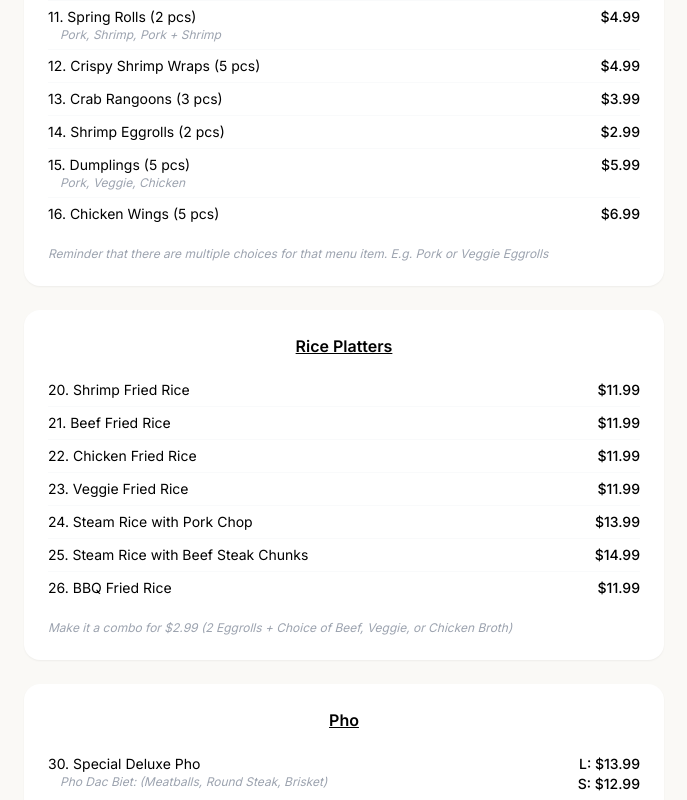
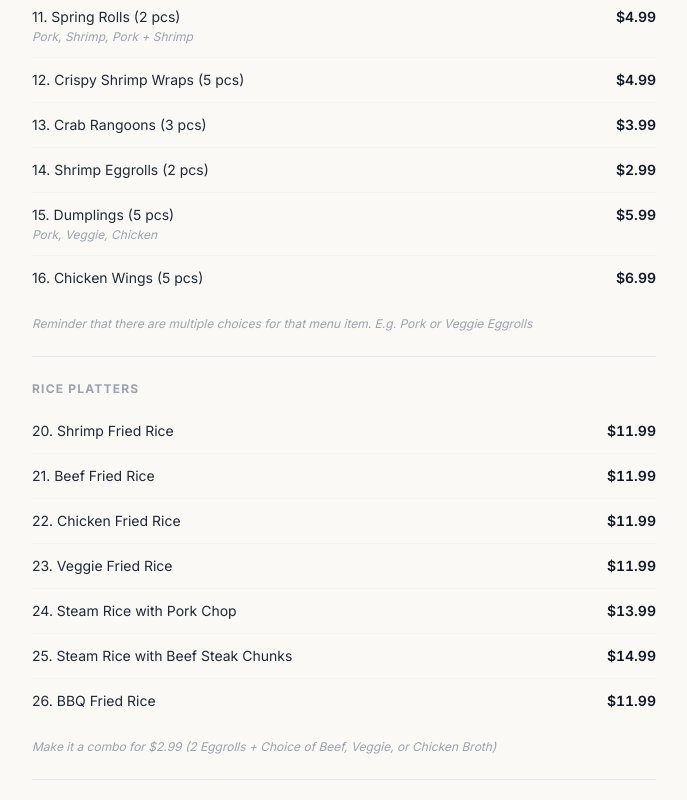
Before and after one commit to Ngope/GoshenNoodle, a Next.js app: page /menu in a window 1280 px wide. Shown: the part 440-1240 px from the top of the page, without its empty margins (296-983 px from the left). Built offline with nearby package versions, Linux system fonts and the light colour scheme; a web font is replaced by a local one.

Commit message:
fix menu

```diff
--- a/src/app/components/Menu.js
+++ b/src/app/components/Menu.js
@@ -1,25 +1,25 @@
 function Item({ name, note, price }) {
   return (
-    <li className="flex justify-between items-start py-1.5 border-b border-gray-50 last:border-0">
+    <li className="flex justify-between items-start py-3 border-b border-gray-100 last:border-0">
       <div>
-        <p className="text-sm">{name}</p>
-        {note && <p className="text-xs text-gray-400 italic pl-3">{note}</p>}
+        <p className="text-sm text-gray-800">{name}</p>
+        {note && <p className="text-xs text-gray-400 italic mt-0.5">{note}</p>}
       </div>
-      <span className="text-sm font-medium ml-4 shrink-0">{price}</span>
+      <span className="text-sm font-semibold ml-6 shrink-0 tabular-nums text-gray-900">{price}</span>
     </li>
   );
 }
 
 function ItemSized({ name, note, large, small }) {
   return (
-    <li className="flex justify-between items-start py-1.5 border-b border-gray-50 last:border-0">
+    <li className="flex justify-between items-start py-3 border-b border-gray-100 last:border-0">
       <div>
-        <p className="text-sm">{name}</p>
-        {note && <p className="text-xs text-gray-400 italic pl-3">{note}</p>}
+        <p className="text-sm text-gray-800">{name}</p>
+        {note && <p className="text-xs text-gray-400 italic mt-0.5">{note}</p>}
       </div>
-      <div className="text-right ml-4 shrink-0">
-        <p className="text-sm font-medium">L: {large}</p>
-        <p className="text-sm font-medium">S: {small}</p>
+      <div className="text-right ml-6 shrink-0">
+        <p className="text-xs font-semibold tabular-nums text-gray-900">L: {large}</p>
+        <p className="text-xs font-semibold tabular-nums text-gray-500">S: {small}</p>
       </div>
     </li>
   );
@@ -27,8 +27,8 @@ function ItemSized({ name, note, large, small }) {
 
 function Category({ title, note, children }) {
   return (
-    <div className="bg-white rounded-2xl shadow-sm p-6">
-      <h3 className="text-center font-semibold underline mb-4">{title}</h3>
+    <div className="py-6 border-b border-gray-200 last:border-0">
+      <h3 className="text-xs font-bold uppercase tracking-widest text-gray-400 mb-3">{title}</h3>
       <ul>{children}</ul>
       {note && <p className="text-xs text-gray-400 italic mt-4">{note}</p>}
     </div>
@@ -37,7 +37,7 @@ function Category({ title, note, children }) {
 
 export default function Menu() {
   return (
-    <div className="px-4 py-8 max-w-2xl mx-auto space-y-6">
+    <div className="px-6 py-6 max-w-2xl mx-auto">
       <Category
         title="Appetizers"
         note="Reminder that there are multiple choices for that menu item. E.g. Pork or Veggie Eggrolls"
```
